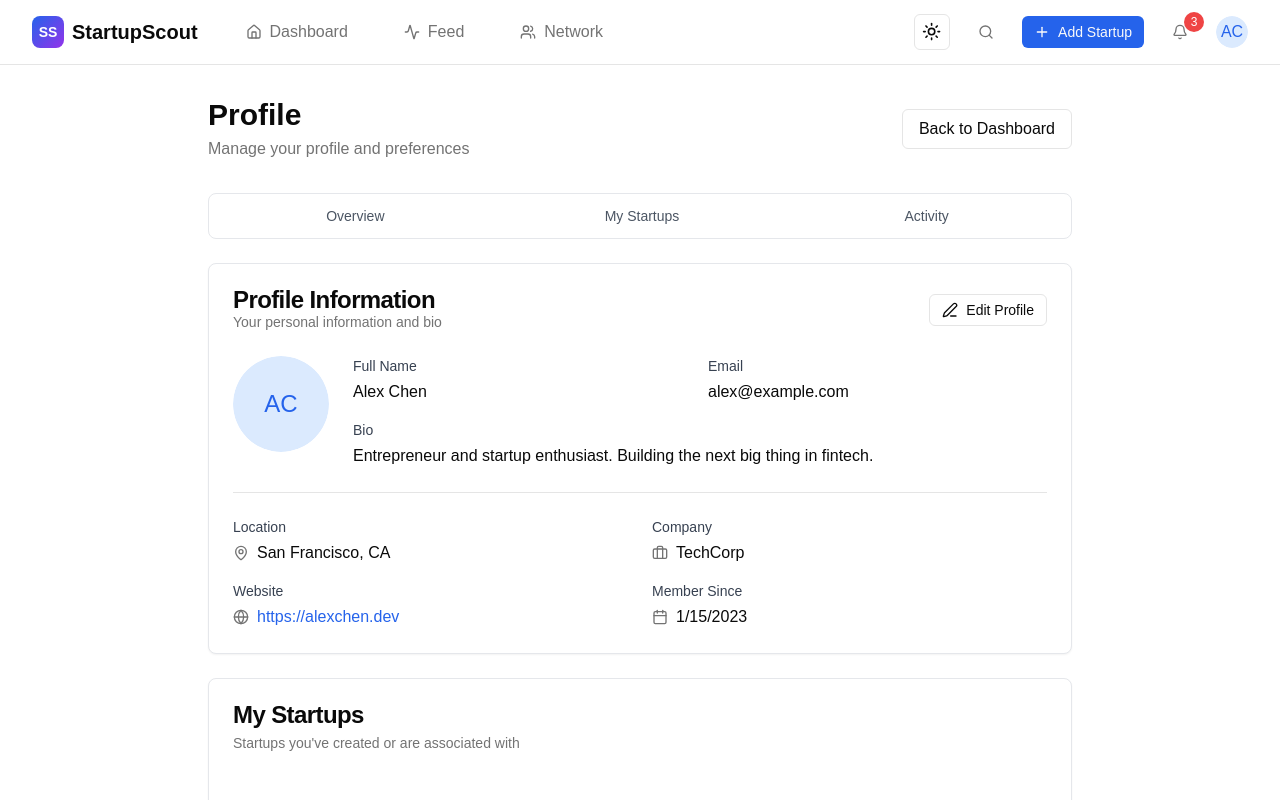
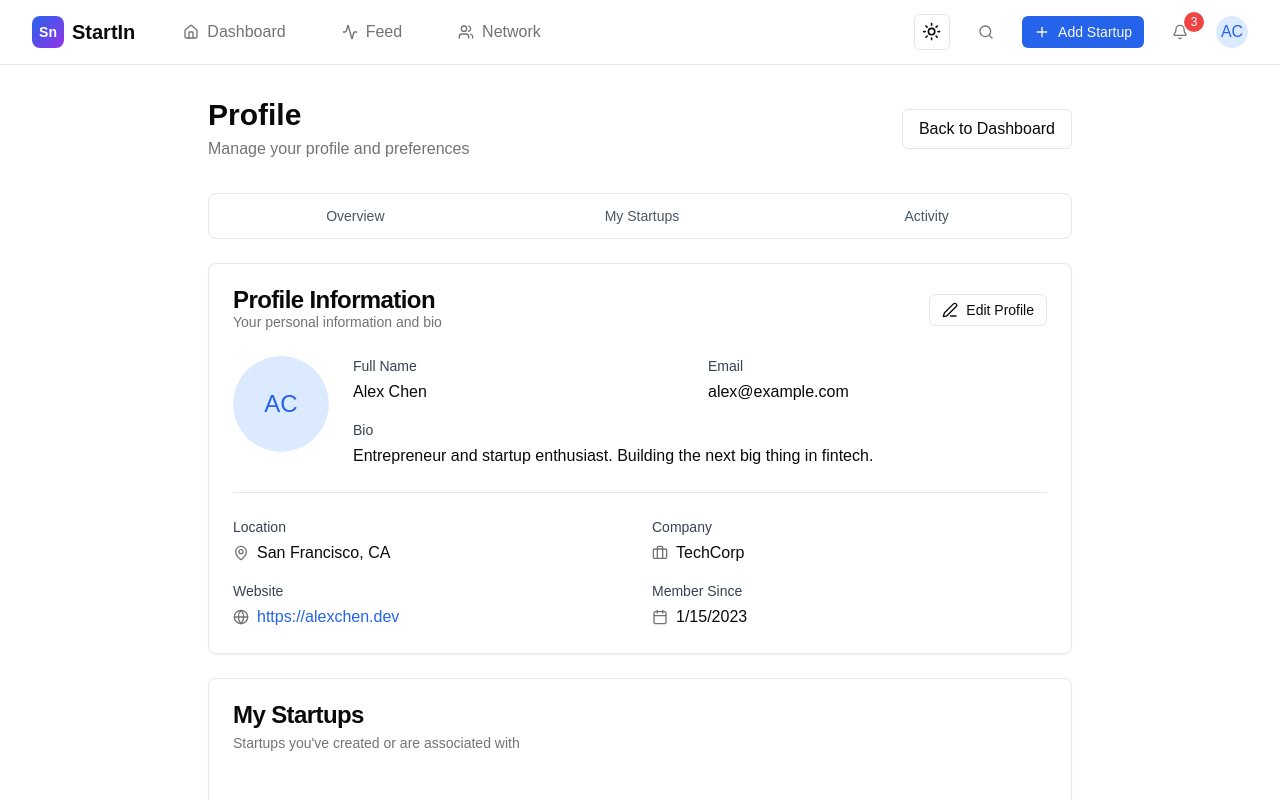
Before and after one commit to anguspersonal/signal-board, a Next.js app: page /profile in a window 1280 px wide. Shown: the top 800 px of the page. Built offline with nearby package versions, Linux system fonts and the light colour scheme.

Commit message:
Updated name in nav bar

```diff
--- a/src/components/Navigation.tsx
+++ b/src/components/Navigation.tsx
@@ -56,9 +56,9 @@ export function Navigation() {
               onClick={() => router.push('/dashboard')}
             >
               <div className="w-8 h-8 bg-gradient-to-br from-blue-600 to-purple-600 rounded-lg flex items-center justify-center">
-                <span className="text-white font-bold text-sm">SS</span>
+                <span className="text-white font-bold text-sm">Sn</span>
               </div>
-              <span className="text-xl font-bold text-foreground">StartupScout</span>
+              <span className="text-xl font-bold text-foreground">StartIn</span>
             </div>
 
             {/* Navigation Links */}
```
